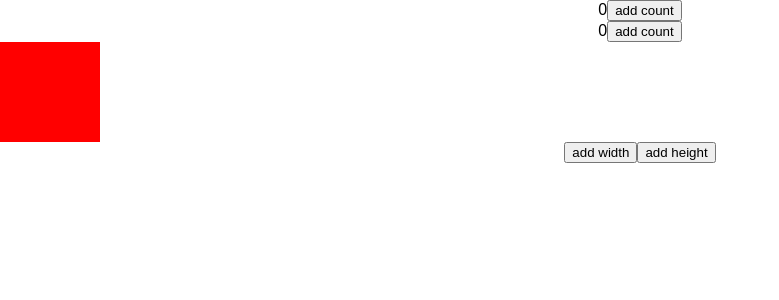
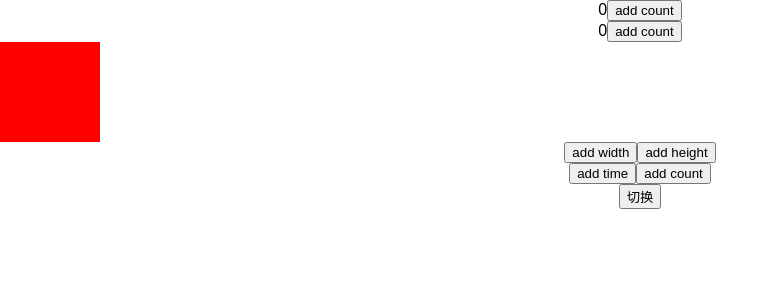
Before and after one commit to ChunchunIsMe/learningReact, a React (Create React App) app in the folder hook/: page / in a window 1280 px wide. Shown: the top 300 px of the page, without its empty margins (0-779 px from the left). Built offline with nearby package versions, Linux system fonts and the light colour scheme.

Commit message:
coding hook

```diff
--- a/hook/src/App.js
+++ b/hook/src/App.js
@@ -2,14 +2,24 @@ import React, { Component } from 'react';
 import Count from './component/Count';
 import CountClass from './component/CountClass';
 import Oblong from './component/Oblong';
+import Timer from './component/Timer';
 
 class App extends Component {
+  constructor(props) {
+    super(props);
+    this.state = {
+      show: true
+    }
+  }
   render() {
+    const { show } = this.state;
     return (
       <div style={{ textAlign: 'center' }}>
         <Count />
         <CountClass />
         <Oblong />
+        {show && <Timer />}
+        <button onClick={() => { this.setState(({ show }) => ({ show: !show })) }}>切换</button>
       </div>
     );
   }
--- /dev/null
+++ b/hook/src/component/Timer.js
@@ -0,0 +1,50 @@
+import React, { useEffect, useState } from 'react';
+
+function Timer() {
+  const [time, useTime] = useState(0);
+  const [count, useCount] = useState(0);
+
+  useEffect(() => {
+    console.log('change1')
+    return () => {
+      console.log('directory1')
+    }
+  })
+
+  useEffect(() => {
+    console.log('change2')
+    return () => {
+      console.log('directory2')
+    }
+  }, [])
+
+  useEffect(() => {
+    console.log('change3')
+    return () => {
+      console.log('directory3')
+    }
+  }, [time])
+
+  useEffect(() => {
+    console.log('change4')
+    return () => {
+      console.log('directory4')
+    }
+  }, [count])
+
+  useEffect(() => {
+    console.log('change5')
+    return () => {
+      console.log('directory5')
+    }
+  }, [time, count])
+
+  return (
+    <div>
+      <button onClick={() => useTime(time + 1)}>add time</button>
+      <button onClick={() => useCount(count + 1)}>add count</button>
+    </div>
+  )
+}
+
+export default Timer;
```
Also changed, not shown: 1 other file (tests, documents, lock files or other folders).
